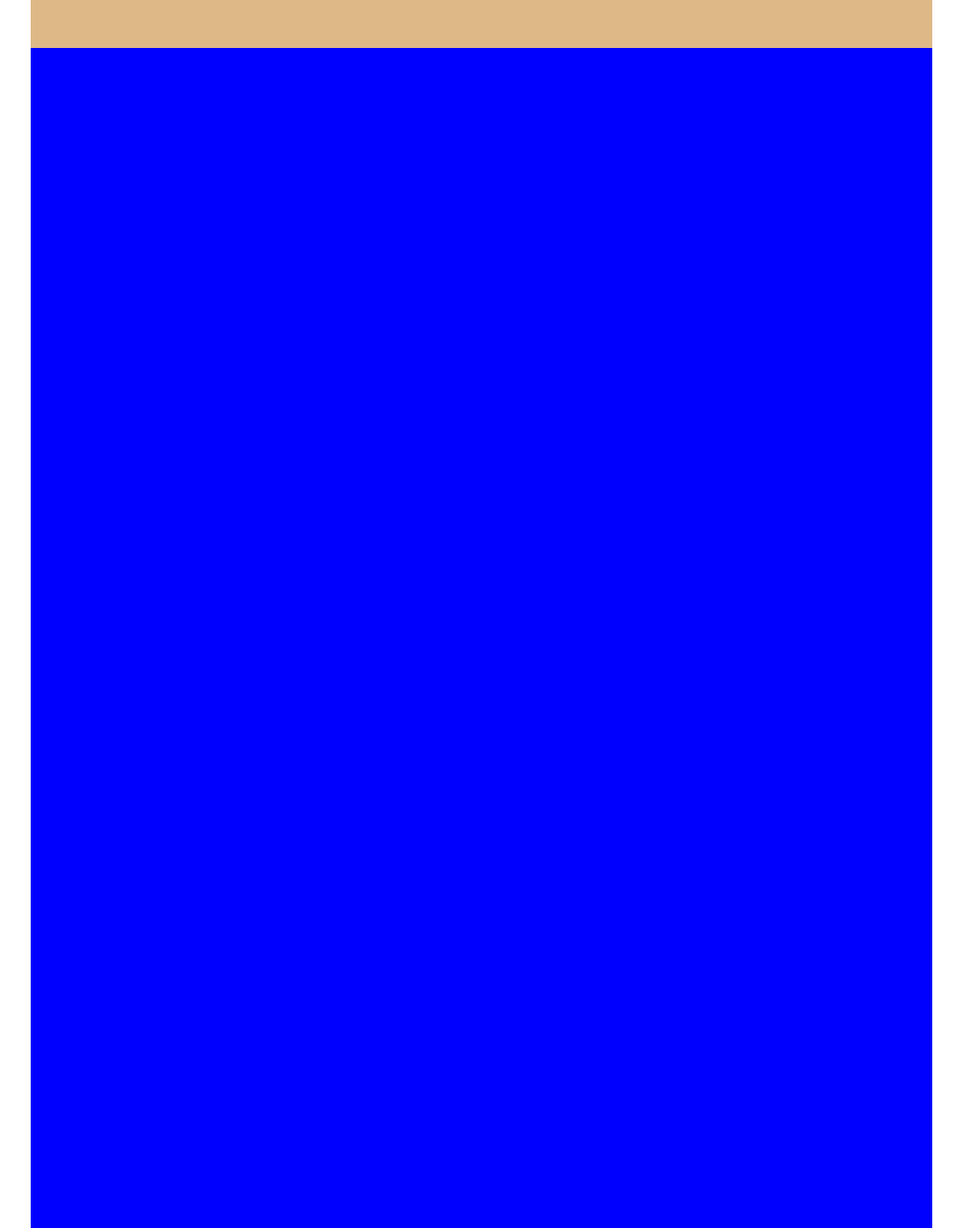
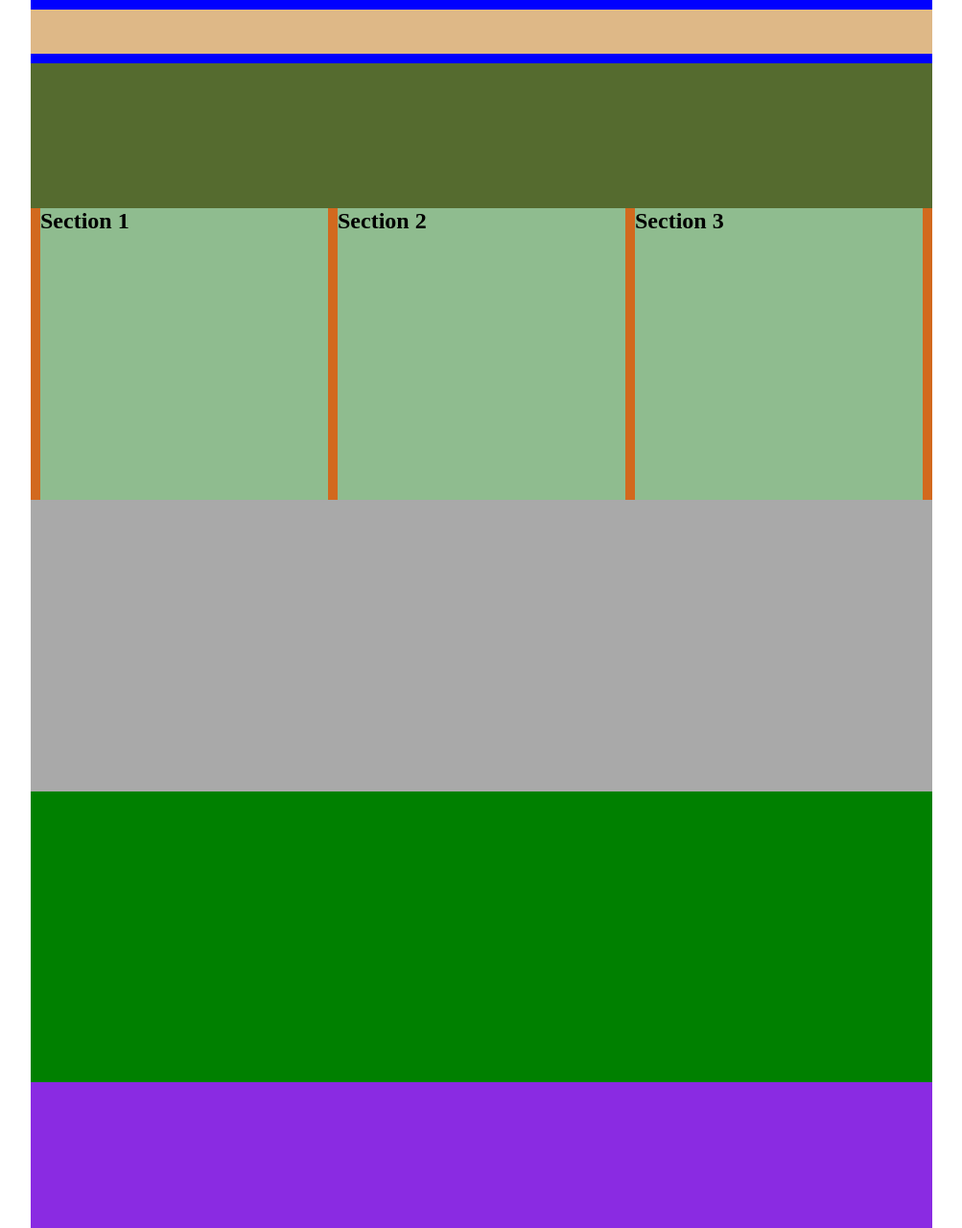
Before and after one commit to ktrell/Sprint1---Parte-1, a plain HTML site: page index.html in a window 1280 px wide. Shown: the whole page at 96% size, without its empty margins (138-1141 px from the left). Drawn offline with Linux system fonts and the light colour scheme.

Commit message:
Divisiones en color

```diff
--- a/index.html
+++ b/index.html
@@ -10,11 +10,33 @@
 <body>
     <div class="background">
 
-        <div class="navBar">  </div>
+        <div class="header">
 
-        <div class="topImage">  </div>
+            <div class="logo"></div>
+            <div class="navBar"></div>
 
-        <div class="sectionOne">  </div>
+        </div>
+
+        <div class="topImage">
+
+
+        </div>
+
+        <div class="sectionOne">
+
+            <div class="serviceOne">
+                <h2> Section 1 </h2>
+            </div>
+
+            <div class="serviceTwo">
+                <h2> Section 2 </h2>
+            </div>
+
+            <div class="serviceThree">
+                <h2> Section 3 </h2>
+            </div>
+
+        </div>
 
         <div class="sectionTwo">  </div>
 
--- a/styles.css
+++ b/styles.css
@@ -8,16 +8,71 @@
     height: 1280px;
     width: 940px;
     background-color: blue;
+    display: flex;
+    flex-direction: column;
+    justify-content: flex-end;
 }
 
-.navBar {
+.header {
     margin: auto;
-    height: 50px;
+    margin-top: 10px;
+    height: 60px;
     width: 940px;
     background-color: burlywood;
 }
 
+.topImage {
+    margin: auto;
+    margin-top: 10px;
+    background-color: darkolivegreen;
+    height: 200px;
+    width: 940px;
+}
+
 .sectionOne {
     margin: auto;
+    background-color:chocolate;
+    height: 400px;
+    width: 940px;
+    display: flex;
+    justify-content: space-evenly;
+}
 
+        .serviceOne {
+            background-color: darkseagreen;
+            margin: 5 px;
+            width: 300px;
+        }
+
+        .serviceTwo {
+            background-color: darkseagreen;
+            margin: 5 px;
+            width: 300px;
+        }
+
+        .serviceThree {
+            background-color: darkseagreen;
+            margin: 5 px;
+            width: 300px;
+        }
+
+.sectionTwo {
+    margin: auto;
+    background-color:darkgray;
+    height: 400px;
+    width: 940px;
 }
+
+.sectionThree {
+    margin: auto;
+    background-color: green;
+    height: 400px;
+    width: 940px;
+}
+
+.sectionFooter {
+    margin: auto;
+    background-color: blueviolet;
+    height: 200px;
+    width: 940px;
+}
```
